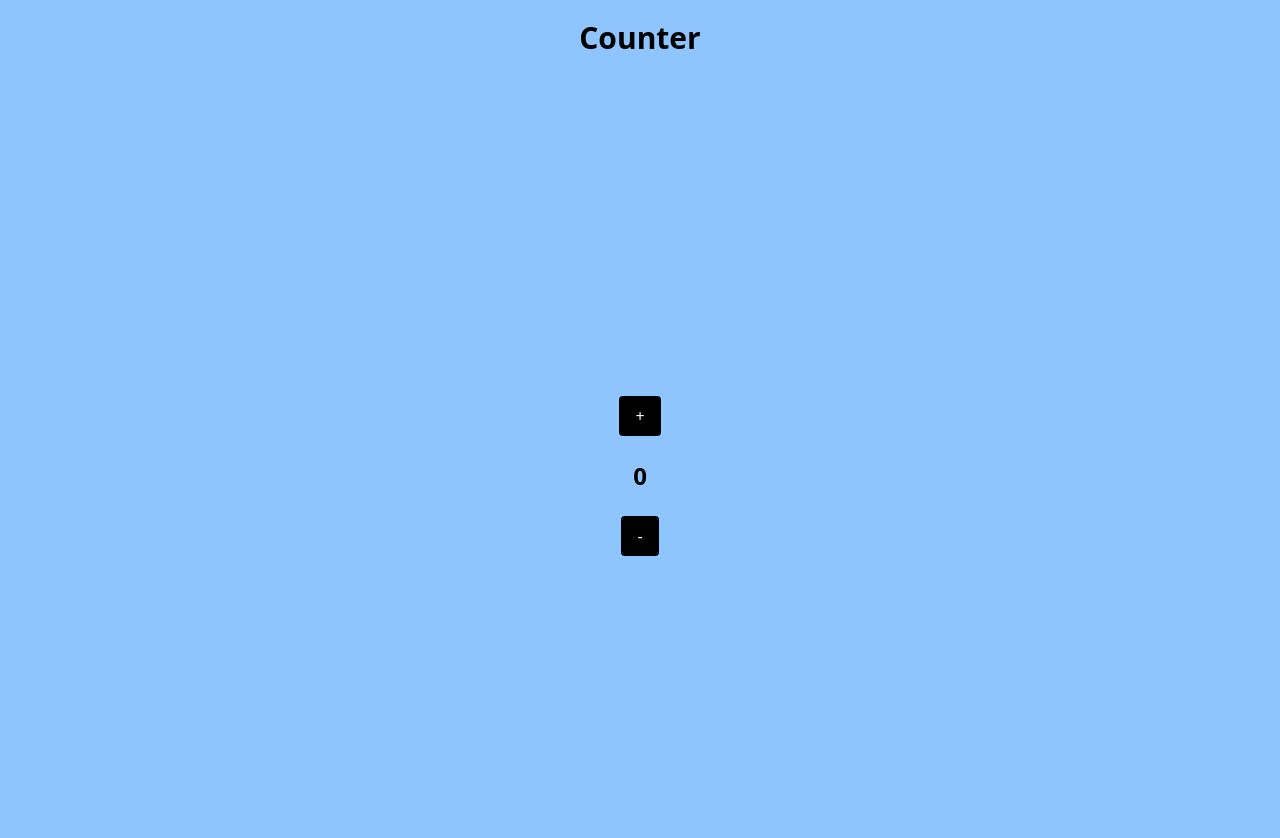
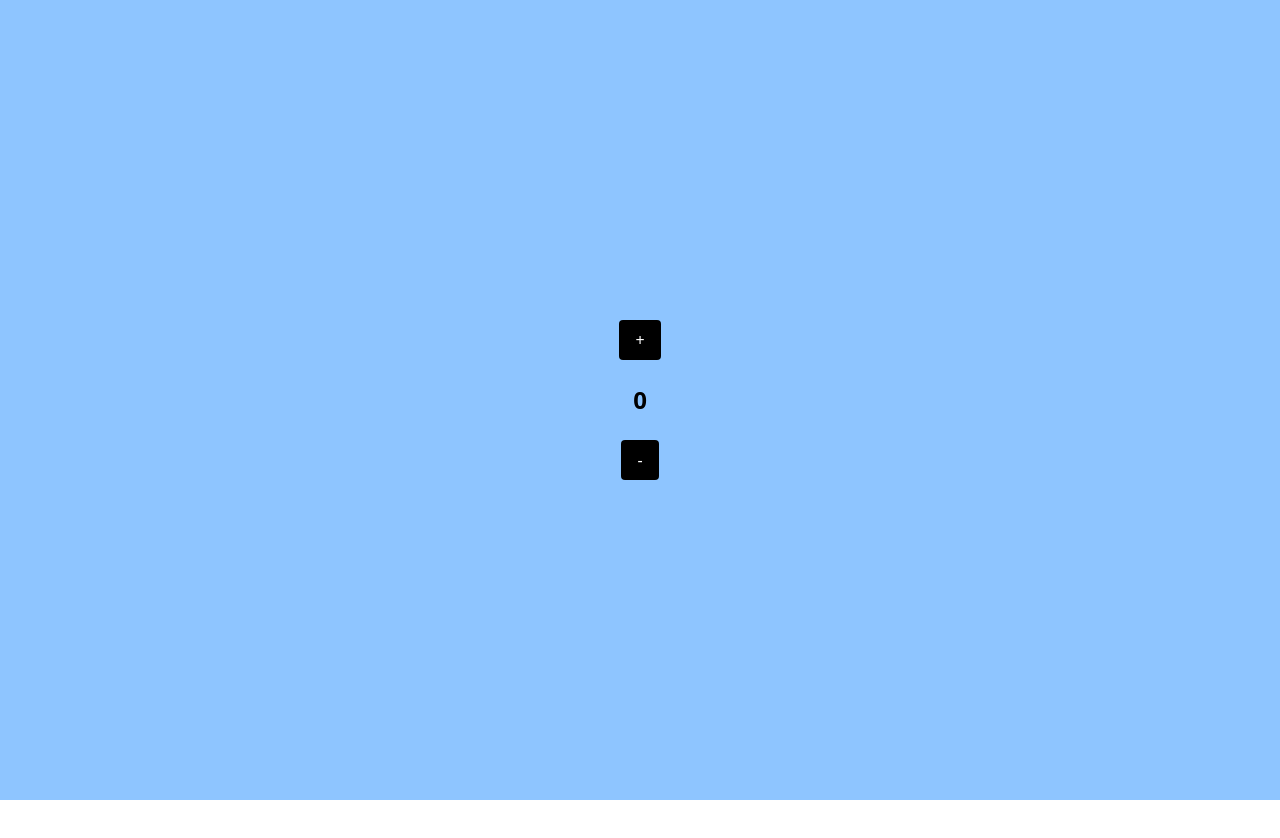
Before and after one commit to Afeshedy/React-3, a React (Vite) app: page / in a window 1280 px wide. Shown: the top 838 px of the page. After the commit the page ends 800 px from the top, so only its background shows below. Built offline with nearby package versions, Linux system fonts and the light colour scheme.

Commit message:
Updated project 13

```diff
--- a/src/Counter.jsx
+++ b/src/Counter.jsx
@@ -13,7 +13,6 @@ function Counter() {
 
   return (
     <div>
-      <h1 className='text-3xl font-bold text-center p-5'>Counter</h1>
       <h1 className='flex flex-col items-center justify-center h-screen gap-4'>
         <button onClick={() => dispatch(Increment())}>+</button>
         <span className='text-2xl font-bold'> {count}  </span>
```
